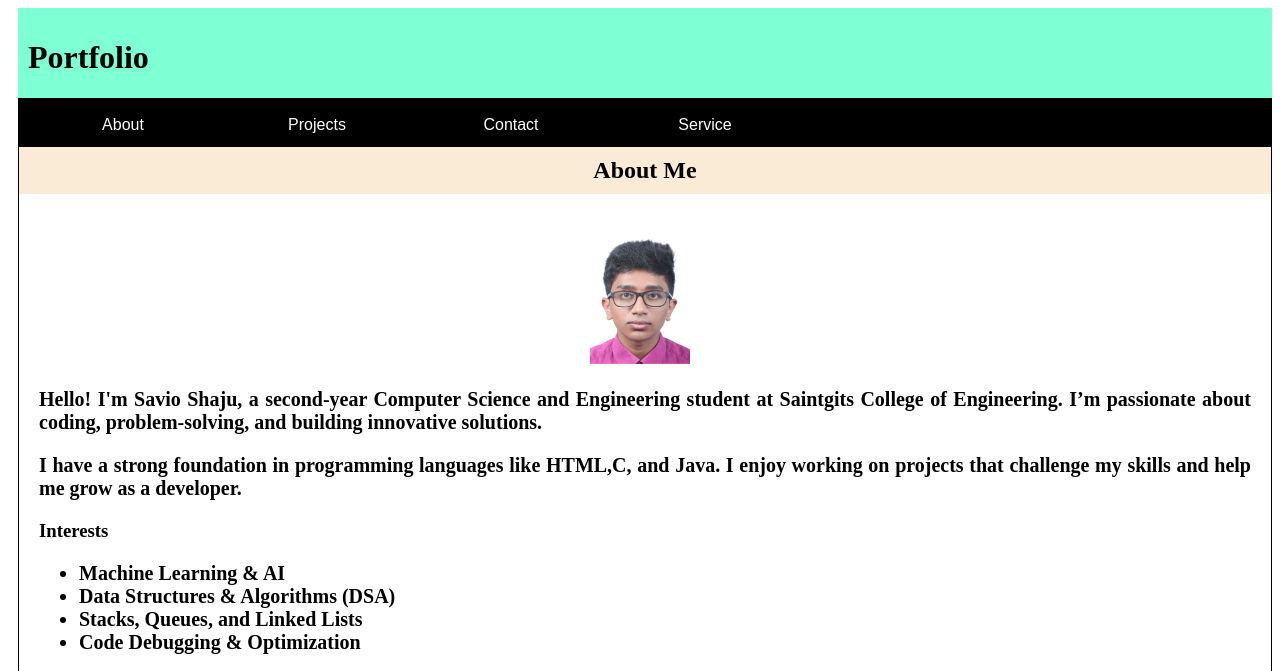
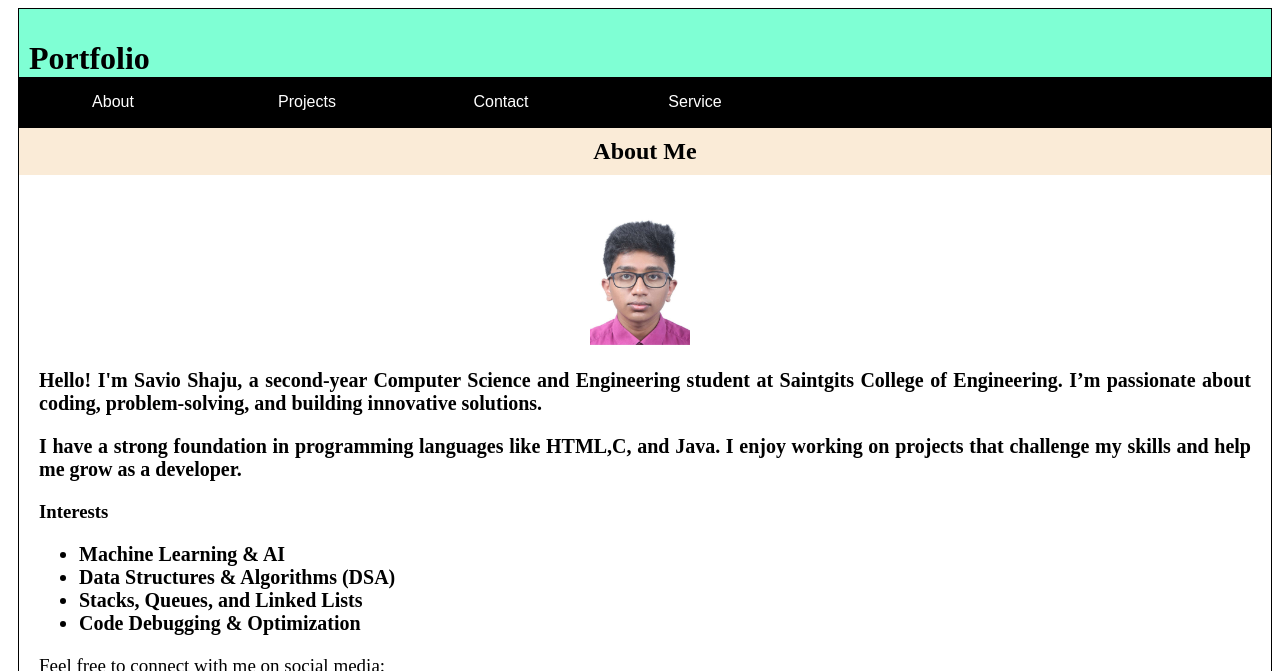
Before and after one commit to savioshaju/portfolio, a plain HTML site: page index.html in a window 1280 px wide. Shown: the top 671 px of the page. Drawn offline with Linux system fonts and the light colour scheme.

Commit message:
new update

```diff
--- a/index.html
+++ b/index.html
@@ -20,7 +20,7 @@
     <!-- Header Start -->
     <header>
         <div id="home">
-            <h1>Portfolio</h1>
+            <h1 style="margin-bottom: 0%;">Portfolio</h1>
         </div>
         <nav id="navigation">
             <a href="#About"><button class="nav-button">About</button></a>
@@ -102,7 +102,7 @@
                         alt="Frontend Development">
                     <p>Building responsive, user-friendly websites using HTML and CSS.</p>
                 </div>
-
+                <br>
                 <div class="service2">
                     <h3 id="Service-H">Backend Development</h3>
                     <img src="https://cdn-icons-png.flaticon.com/512/3031/3031530.png" width="100"
@@ -111,7 +111,7 @@
                         MySQL.</p>
                 </div>
 
-
+                <br>
                 <div class="service3">
                     <h3 id="Service-H1">Machine Learning (ML) & Artificial Intelligence (AI)</h3>
                     <img src="https://th.bing.com/th/id/OIP.TgcrBy9oxkfFz1ATKy7C3wHaHN?rs=1&pid=ImgDetMain" width="100"
--- a/styles.css
+++ b/styles.css
@@ -19,7 +19,7 @@
 
 #back-buttton {
     background-color: rgb(0, 0, 0);
-    padding: 10px;
+    padding: 0px;
     margin-left: 10px;
     border-bottom: solid black;
 }
@@ -27,6 +27,7 @@
 #main {
     border: 1px solid rgb(0, 0, 0);
     padding: 0%;
+    padding: left 10px;
     margin-left: 10px;
     background-color: rgb(255, 255, 255);
 
@@ -42,16 +43,17 @@
 
 #Projects {
 
-    border: 1px solid rgb(248, 192, 192);
+
     padding: 0px;
     margin-left: 10px;
-    background-color: rgb(184, 252, 152);
+    background-color: rgb(255, 255, 255);
 
 }
 
 #home {
     background-color: aquamarine;
-    border-bottom: solid black 3px;
+    border: 1px solid black;
+    border-bottom: 0px;
     padding: 10px;
     padding-bottom: 0%;
     margin-left: 10px;
@@ -87,23 +89,23 @@
 }
 
 #navigation {
-    border: 10px solid black;
+    margin-left: 10px;
     background-color: black;
-    padding: 0;
-    margin-top: 0cm;
-    margin-left: 10px;
+    padding-top: 0px;
+    margin-top: 0px;
+    border-top: 0cm;
 
 }
 
 .nav-button {
-    margin-top: 0%;
+    margin-top: 0px;
     margin-bottom: 0%;
     border: none;
     background-color: black;
     color: white;
     padding: 5px;
     width: 190px;
-    height: 25px;
+    height: 50px;
     font: bold;
     font-size: medium;
 }
```
Also changed, not shown: Projects.html (+2 -0 lines).
